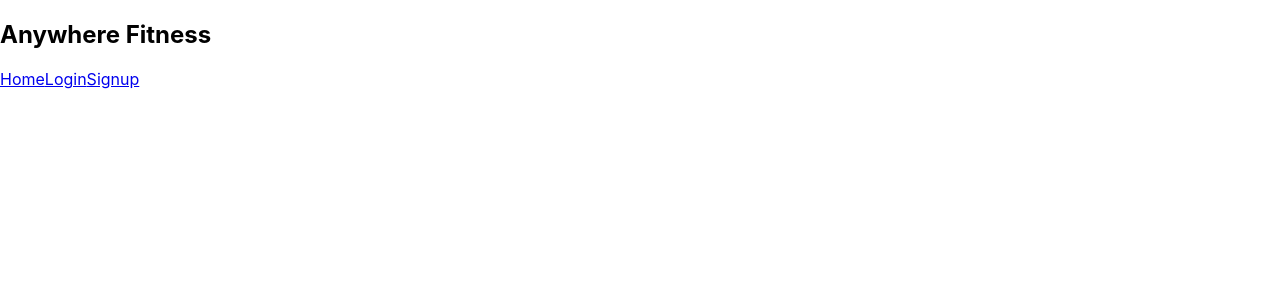
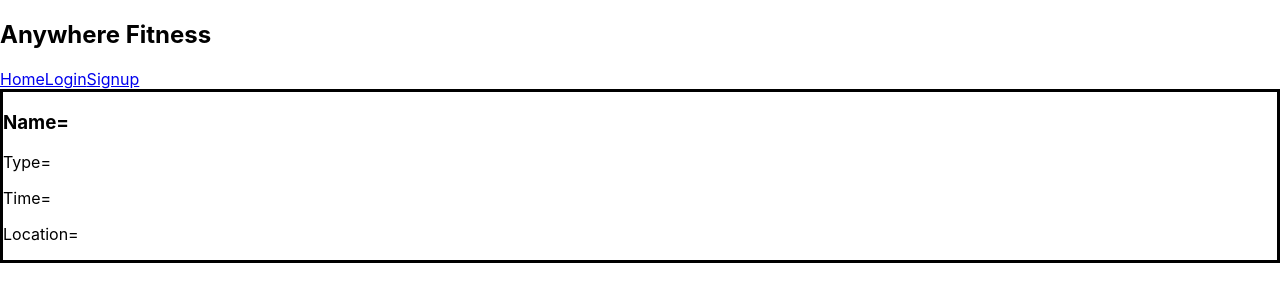
Before and after one commit to danielwright1207/Front-end, a React (Create React App) app in the folder anywhere-fitness/: page / in a window 1280 px wide. Shown: the top 302 px of the page. Built offline with nearby package versions, Linux system fonts and the light colour scheme.

Commit message:
cards are created

```diff
--- a/anywhere-fitness/src/App.js
+++ b/anywhere-fitness/src/App.js
@@ -1,6 +1,6 @@
 import React, { useState, useEffect } from 'react';
 import { Route, Link } from 'react-router-dom';
-import './App.css';
+// import './App.css';
 import Login from './components/Login';
 import Signup from './components/Signup';
 import Home from './components/Home';
@@ -74,7 +74,7 @@ function App() {
       </nav>
     <div>
       <Route exact path='/'>
-        {/* <Home /> */}
+        <Home />
       </Route>
       <Route path='/login'>
         <Login
--- a/anywhere-fitness/src/components/Cards.js
+++ b/anywhere-fitness/src/components/Cards.js
@@ -0,0 +1,21 @@
+import React from 'react';
+import styled from 'styled-components';
+
+
+export default function Cards(props) {
+
+    return (
+        <StyledCard>
+            <h3>Name={props.name}</h3>
+            <p>Type={props.type}</p>
+            <p>Time={props.time}</p>
+            <p>Location={props.location}</p>
+        </StyledCard>
+    )
+}
+
+const StyledCard = styled.div`
+
+    border: 3px solid black;
+
+`;
--- a/anywhere-fitness/src/components/Home.js
+++ b/anywhere-fitness/src/components/Home.js
@@ -1,12 +1,10 @@
-import React, { useState } from 'react';
-import axios from 'axios';
+import React from 'react';
+import Cards from './Cards';
 
 
 export default function Home() {
 
     return (
-        <div>
-
-        </div>
+        <Cards />
     )
 }
```
Also changed, not shown: 1 other file (tests, documents, lock files or other folders).
